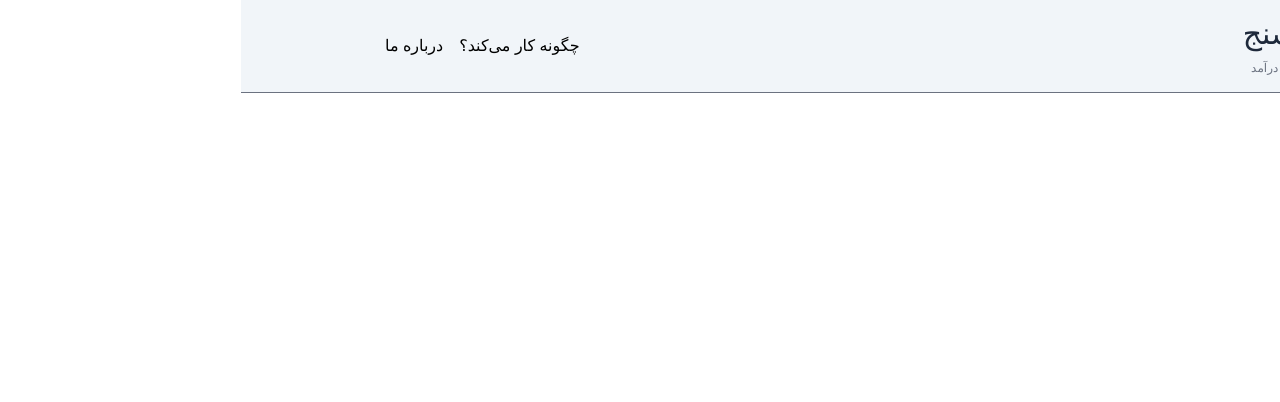
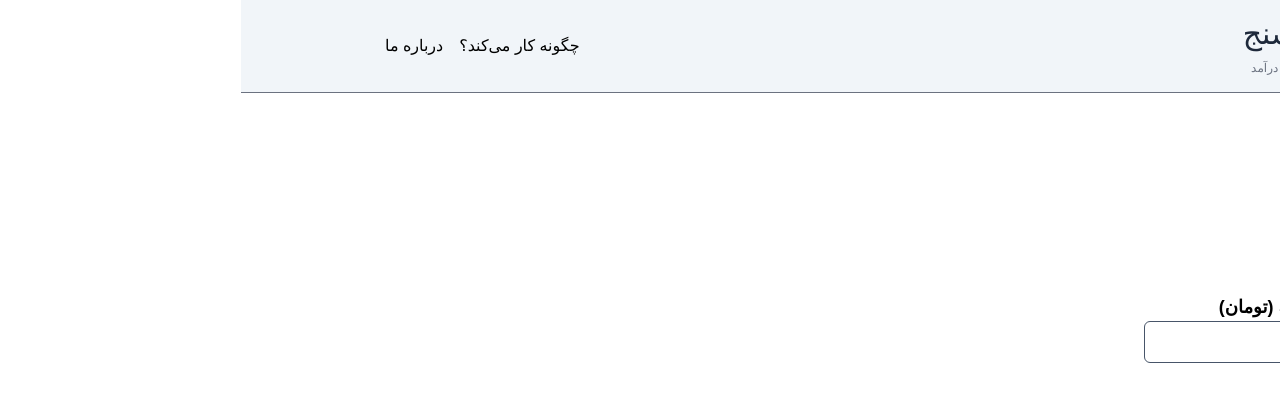
Before and after one commit to maryayi/tax-calculator, a React (Vite) app: page / in a window 1280 px wide. Shown: the top 402 px of the page. Built offline with nearby package versions, Linux system fonts and the light colour scheme; a small style sheet from the web is missing.

Commit message:
fix: updated form styling

```diff
--- a/src/components/Button.tsx
+++ b/src/components/Button.tsx
@@ -8,7 +8,7 @@ function Button({ children, ...rest }: ButtonType) {
     <button
       {...rest}
       className={twMerge(
-        'bg-blue-600 text-white p-2 w-fit rounded-sm',
+        'bg-blue-600 text-white p-2 w-fit rounded-md hover:bg-blue-500',
         rest.className
       )}
     >
--- a/src/components/Input.tsx
+++ b/src/components/Input.tsx
@@ -12,13 +12,15 @@ const Input = forwardRef(
 
     return (
       <div className="flex flex-col gap-0 items-start">
-        <label htmlFor={id}>{label}</label>
+        <label htmlFor={id} className="text-lg font-bold">
+          {label}
+        </label>
         <input
           {...rest}
           ref={ref}
           id={id}
           className={twMerge(
-            'p-2 border border-slate-600 border-solid',
+            'p-2 border border-slate-600 border-solid rounded-md',
             className
           )}
         />
--- a/src/components/Layout.tsx
+++ b/src/components/Layout.tsx
@@ -5,7 +5,11 @@ function Layout({ children }: PropsWithChildren) {
   return (
     <>
       <Header />
-      {children}
+      <main className="flex flex-col items-center w-full">
+        <section className="max-w-5xl flex flex-col w-full p-4">
+          {children}
+        </section>
+      </main>
     </>
   );
 }
--- a/src/components/Radio.tsx
+++ b/src/components/Radio.tsx
@@ -16,7 +16,7 @@ function Radio({ label, options, error, ...rest }: Props) {
 
   return (
     <div>
-      <legend>{label}</legend>
+      <legend className="text-lg font-bold">{label}</legend>
 
       {options.map(({ value, label: itemLabel }: Option) => (
         <div className="flex gap-1" key={value}>
--- a/src/components/TaxForm.tsx
+++ b/src/components/TaxForm.tsx
@@ -45,6 +45,7 @@ function TaxForm() {
     control,
     formState: { errors },
   } = useForm<TaxFormType>({
+    mode: 'all',
     defaultValues: {
       period: 'monthly',
       currency: 'IRT',
@@ -63,7 +64,7 @@ function TaxForm() {
   };
 
   return (
-    <form className="flex flex-col gap-2 p-2" onSubmit={handleSubmit(onSubmit)}>
+    <form className="flex flex-col gap-3 p-2" onSubmit={handleSubmit(onSubmit)}>
       <Controller
         name="currency"
         control={control}
```
